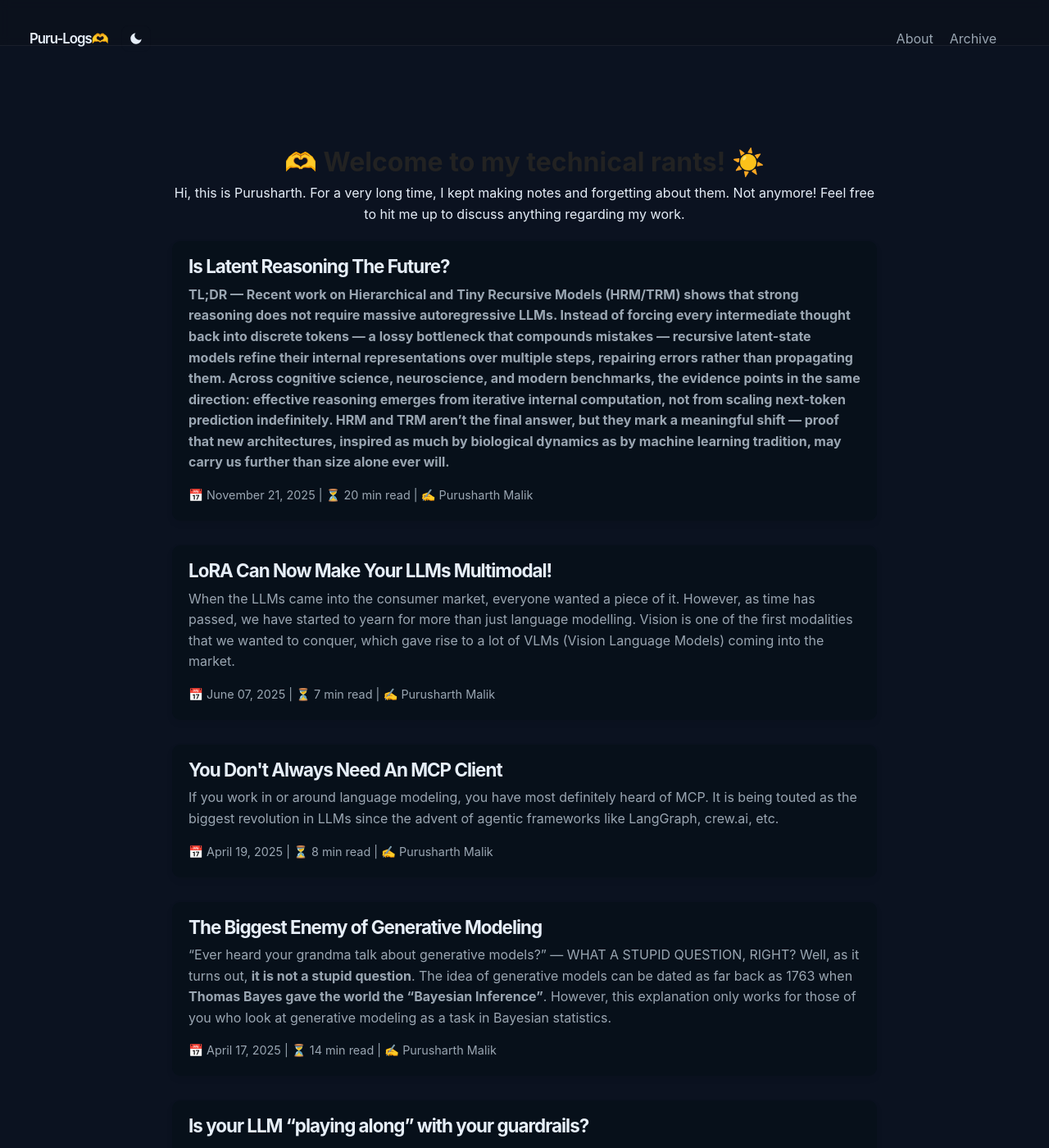
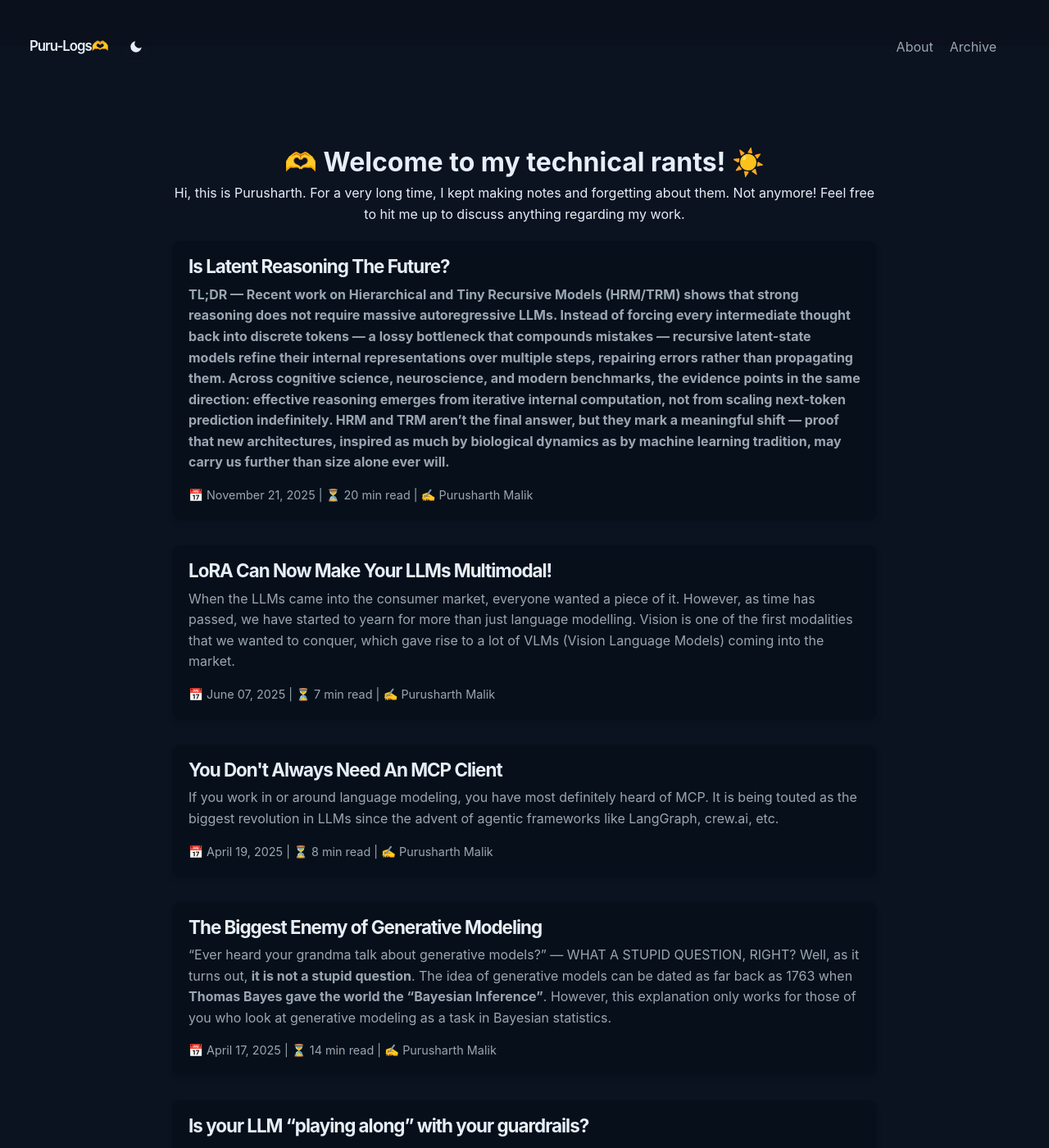
Before and after one commit to purusharthmalik/purusharthmalik.github.io, a Jekyll site: the page built from index.markdown, in a window 1280 px wide and 1400 px high. Shown: the whole window at 82% size. Built offline with Jekyll 4.4.1, drawn with Linux system fonts in a browser that asks for light colours; some of the changed text lies outside the part shown.

Commit message:
Updated web design

```diff
--- a/assets/css/site-theme.css
+++ b/assets/css/site-theme.css
@@ -36,13 +36,27 @@
 .wrapper{max-width:var(--max-width);margin:0 auto;padding:1.25rem;}
 
 /* Header */
-.site-header{position:sticky;top:0;z-index:40;background:var(--header-bg);backdrop-filter:blur(6px);border-bottom:1px solid var(--border)}
-.site-header{border-top:0 !important}
+/* Header: make sure minima floats/borders don't interfere with our layout */
+.site-header{
+  position:sticky;
+  top:0;
+  z-index:40;
+  background:var(--header-bg);
+  backdrop-filter:blur(6px);
+  border-bottom:0 !important; /* remove thin line that can cross content */
+  border-top:0 !important;
+  padding:0.6rem 0; /* ensure content sits clear of any borders */
+}
 
 /* Ensure header title and nav respect theme colors and override minima defaults */
 .site-header .site-title,
 .site-header .site-title:visited {
   color: var(--text) !important;
+  float: none !important; /* override minima float which can cause vertical overlap */
+  display: inline-block;
+  line-height: 1; /* keep title vertically centered within header */
+  margin: 0;
+  padding: 0.05rem 0;
 }
 
 .site-header .site-nav .page-link {
--- a/index.markdown
+++ b/index.markdown
@@ -31,29 +31,31 @@
     h1 {
         font-size: 2rem;
         font-weight: 700;
-        color: #222;
+        color: var(--text, #222);
         margin: 0;
     }
 
-    /* Dark Mode Toggle Button */
+    /* Dark Mode Toggle Button (uses site data-theme attribute)
+       If you have an inline toggle with id `darkModeToggle`, this
+       will adapt to the site's theme state. */
     #darkModeToggle {
         background: none;
         border: none;
         font-size: 1.5rem;
         cursor: pointer;
         transition: color 0.3s;
-        color: white;
+        color: var(--muted, #fff);
     }
 
     #darkModeToggle .sun {
         display: none;
     }
 
-    .dark-mode #darkModeToggle .sun {
+    :root[data-theme='dark'] #darkModeToggle .sun {
         display: inline;
     }
 
-    .dark-mode #darkModeToggle .moon {
+    :root[data-theme='dark'] #darkModeToggle .moon {
         display: none;
     }
 
@@ -148,6 +150,15 @@
     <div class="archive-link">
         <a href="/archive/">All posts...</a>
     </div>
+
+    <!-- Resume section: place a PDF at /assets/resume.pdf to render here -->
+    <div class="resume-section" style="margin-top:28px;text-align:left;">
+        <h2 style="margin-bottom:0.5rem;color:var(--text, #222);">Resume</h2>
+        <p style="color:var(--muted,#666);margin-top:0;">View or download my resume below.</p>
+        <object data="{{ '/assets/resume.pdf' | relative_url }}" type="application/pdf" width="100%" height="600">
+            <p>Resume PDF not found. <a href="{{ '/assets/resume.pdf' | relative_url }}">Download resume</a>.</p>
+        </object>
+    </div>
     <!-- <div style="margin-top: 20px; text-align: center;">
         <p>Page Views:</p>
         <img src="https://visitor-badge.glitch.me/badge?page_id=purusharthmalik.github.io" alt="Visitor Count">
```
Also changed, not shown: 1 other file.
